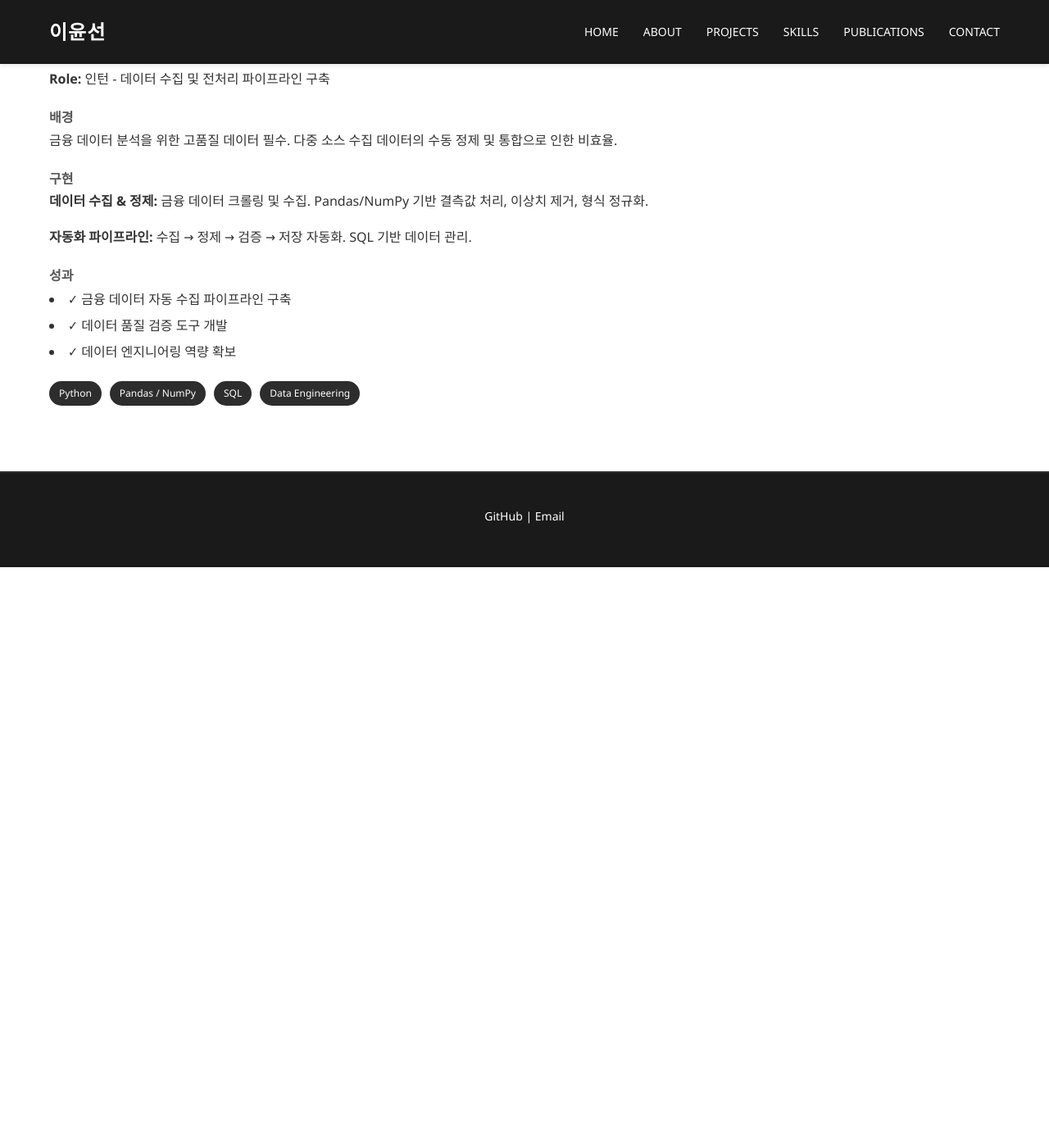
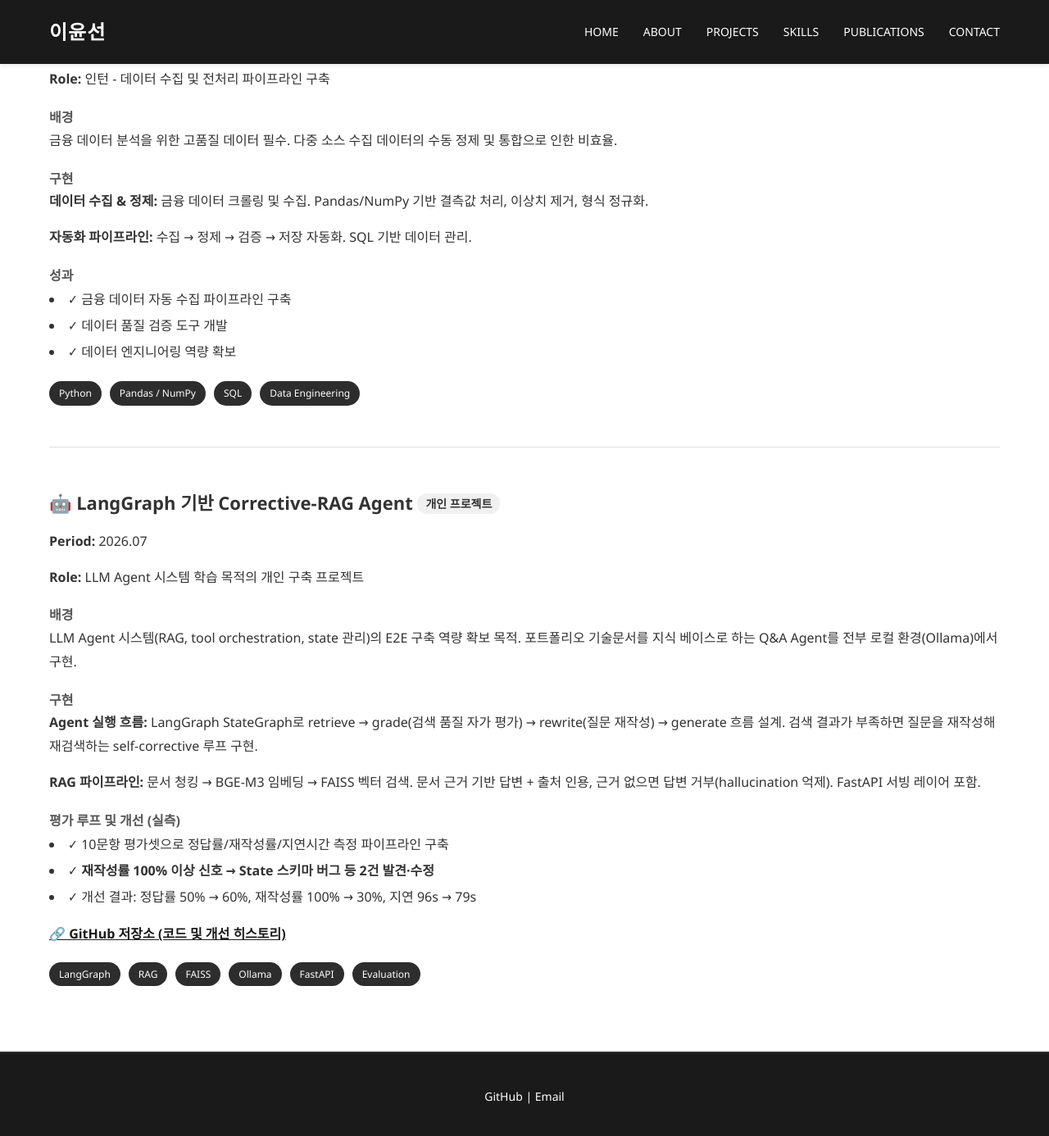
Before and after one commit to ckc5800/ckc5800.github.io, a Jekyll site: the page built from projects.html, in a window 1280 px wide and 1400 px high, scrolled down 9154 px. Shown: the top 1386 px of the window at 82% size. Built offline with Jekyll 4.4.1, drawn with Linux system fonts in a browser that asks for light colours; before the commit the page ends 9846 px from its top, so only the background shows below that.

Commit message:
Add personal RAG agent project section with GitHub link

```diff
--- a/projects.html
+++ b/projects.html
@@ -359,3 +359,36 @@ title: Projects
         <span class="tech-tag">Data Engineering</span>
     </div>
 </div>
+
+<hr style="margin: 50px 0; border: none; border-top: 1px solid #e0e0e0;">
+
+<div>
+    <h3>🤖 LangGraph 기반 Corrective-RAG Agent <span style="font-size: 14px; background: #f0f0f0; padding: 3px 10px; border-radius: 12px; vertical-align: middle;">개인 프로젝트</span></h3>
+    <p><strong>Period:</strong> 2026.07</p>
+    <p><strong>Role:</strong> LLM Agent 시스템 학습 목적의 개인 구축 프로젝트</p>
+
+    <h4 style="margin-top: 20px; color: #555;">배경</h4>
+    <p>LLM Agent 시스템(RAG, tool orchestration, state 관리)의 E2E 구축 역량 확보 목적. 포트폴리오 기술문서를 지식 베이스로 하는 Q&A Agent를 전부 로컬 환경(Ollama)에서 구현.</p>
+
+    <h4 style="margin-top: 20px; color: #555;">구현</h4>
+    <p><strong>Agent 실행 흐름:</strong> LangGraph StateGraph로 retrieve → grade(검색 품질 자가 평가) → rewrite(질문 재작성) → generate 흐름 설계. 검색 결과가 부족하면 질문을 재작성해 재검색하는 self-corrective 루프 구현.</p>
+    <p><strong>RAG 파이프라인:</strong> 문서 청킹 → BGE-M3 임베딩 → FAISS 벡터 검색. 문서 근거 기반 답변 + 출처 인용, 근거 없으면 답변 거부(hallucination 억제). FastAPI 서빙 레이어 포함.</p>
+
+    <h4 style="margin-top: 20px; color: #555;">평가 루프 및 개선 (실측)</h4>
+    <ul style="list-style-position: inside; line-height: 2;">
+        <li>✓ 10문항 평가셋으로 정답률/재작성률/지연시간 측정 파이프라인 구축</li>
+        <li>✓ <strong>재작성률 100% 이상 신호 → State 스키마 버그 등 2건 발견·수정</strong></li>
+        <li>✓ 개선 결과: 정답률 50% → 60%, 재작성률 100% → 30%, 지연 96s → 79s</li>
+    </ul>
+
+    <p style="margin-top: 15px;"><a href="https://github.com/ckc5800/rag-agent" target="_blank" style="color: #1a1a1a; font-weight: 600;">🔗 GitHub 저장소 (코드 및 개선 히스토리)</a></p>
+
+    <div class="tech-tags" style="margin-top: 20px;">
+        <span class="tech-tag">LangGraph</span>
+        <span class="tech-tag">RAG</span>
+        <span class="tech-tag">FAISS</span>
+        <span class="tech-tag">Ollama</span>
+        <span class="tech-tag">FastAPI</span>
+        <span class="tech-tag">Evaluation</span>
+    </div>
+</div>
```
